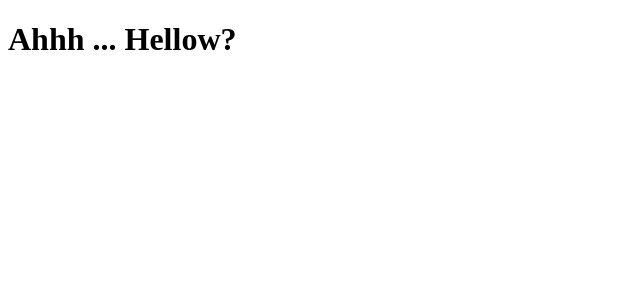
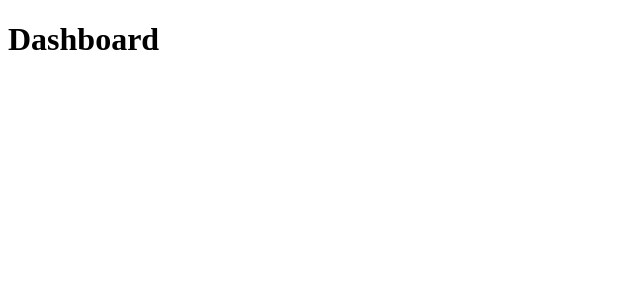
Before and after one commit to maurodesouza/github-explorer, a React (Create React App) app: page / in a window 1280 px wide. Shown: the top 300 px of the page, without its empty margins (0-640 px from the left). Built offline with nearby package versions, Linux system fonts and the light colour scheme.

Commit message:
📒  class 3 - create routes

```diff
--- a/package.json
+++ b/package.json
@@ -10,8 +10,10 @@
     "@types/node": "^12.0.0",
     "@types/react": "^16.9.0",
     "@types/react-dom": "^16.9.0",
+    "@types/react-router-dom": "^5.1.5",
     "react": "^16.13.1",
     "react-dom": "^16.13.1",
+    "react-router-dom": "^5.2.0",
     "react-scripts": "3.4.3",
     "typescript": "~3.7.2"
   },
@@ -20,9 +22,6 @@
     "build": "react-scripts build",
     "test": "react-scripts test",
     "eject": "react-scripts eject"
-  },
-  "eslintConfig": {
-    "extends": "react-app"
   },
   "browserslist": {
     "production": [
--- /dev/null
+++ b/src/pages/Dashboard/index.tsx
@@ -0,0 +1,9 @@
+import React from 'react';
+
+// import { Container } from './styles';
+
+const Dashboard: React.FC = () => {
+  return <h1>Dashboard</h1>;
+};
+
+export default Dashboard;
--- /dev/null
+++ b/src/pages/Repository/index.tsx
@@ -0,0 +1,9 @@
+import React from 'react';
+
+// import { Container } from './styles';
+
+const Repository: React.FC = () => {
+  return <h1>Repository</h1>;
+};
+
+export default Repository;
--- /dev/null
+++ b/src/routes/index.tsx
@@ -0,0 +1,16 @@
+import React from 'react';
+import { Switch, Route } from 'react-router-dom';
+
+import Dashboard from '../pages/Dashboard';
+import Repository from '../pages/Repository';
+
+// import { Container } from './styles';
+
+const Routes: React.FC = () => (
+  <Switch>
+    <Route path="/" exact component={Dashboard} />
+    <Route path="/repository" exact component={Repository} />
+  </Switch>
+);
+
+export default Routes;
```
Also changed, not shown: src/App.tsx (+8 -1 lines), 1 other file (tests, documents, lock files or other folders).
